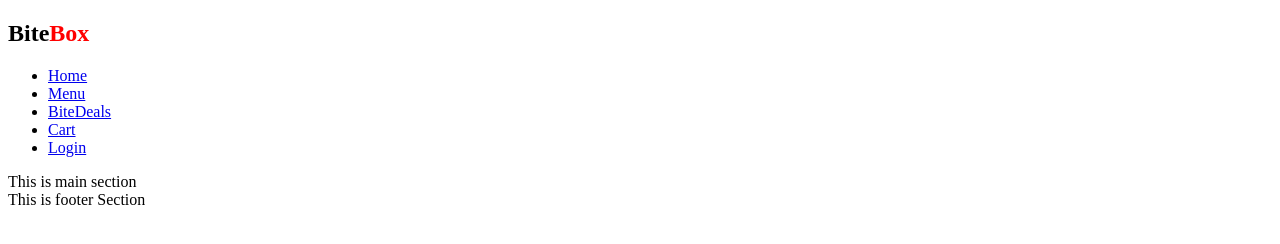
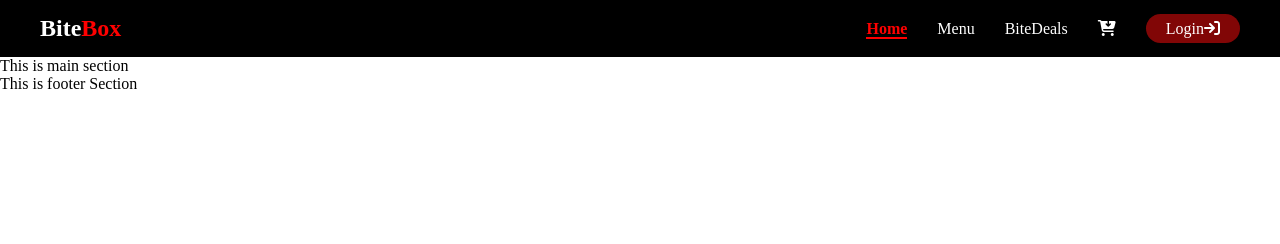
Before and after one commit to samikshakedare18/BiteBox, a plain HTML site: page index.html in a window 1280 px wide. Drawn offline with Linux system fonts and the light colour scheme.

Commit message:
Third Day

```diff
--- a/index.html
+++ b/index.html
@@ -1,9 +1,11 @@
 <!DOCTYPE html>
 <html lang="en">
 <head>
+    <script src="https://kit.fontawesome.com/b9b7e3389e.js" crossorigin="anonymous"></script>
     <meta charset="UTF-8">
     <meta name="viewport" content="width=device-width, initial-scale=1.0">
     <title>BiteBox</title>
+    <link href="style.css" rel="stylesheet">
 </head>
 <body>
     <header>
@@ -11,11 +13,11 @@
         <div>
             <h2>Bite<span style="color:red">Box</span></h2>
             <ul>
-                <li><a href="home.html">Home</a></li>
+                <li><a href="home.html" class="active">Home</a></li>
                 <li><a href="menu.html">Menu</a></li>
                 <li><a href="biteDeals">BiteDeals</a></li>
-                <li><a href="cart.html">Cart</a></li>
-                <li><a href="login.html">Login</a></li>
+                <li><a href="cart.html"><i class="fa-solid fa-cart-arrow-down"></i></a></li>
+                <li><a href="login.html">Login<i class="fa-solid fa-arrow-right-to-bracket"></i></a></li>
             </ul>
         </div>
       </nav>
--- /dev/null
+++ b/style.css
@@ -0,0 +1,41 @@
+*
+{
+    margin: 0px;
+    padding:0px;
+   box-sizing: border-box;
+}
+nav div{
+    display:flex;
+    justify-content: space-between;
+    align-items: center;
+    background-color: black;
+    padding: 15px 40px;
+}
+ul{
+    display: flex;
+    gap: 30px;
+    list-style: none;
+}
+nav a{
+    text-decoration: none;
+    color:white;
+}
+nav h2{
+    color: white;
+}
+nav a:hover{
+    color:red;
+}
+nav li:last-child a{
+    background-color: red;
+    padding: 6px 20px;
+    border-radius: 20px;
+}
+nav li:last-child a{
+    background-color: rgb(129, 6, 6);
+}
+nav a.active{
+    color: red;
+    border-bottom: 2px solid red;
+    font-weight: bold;
+}
```
